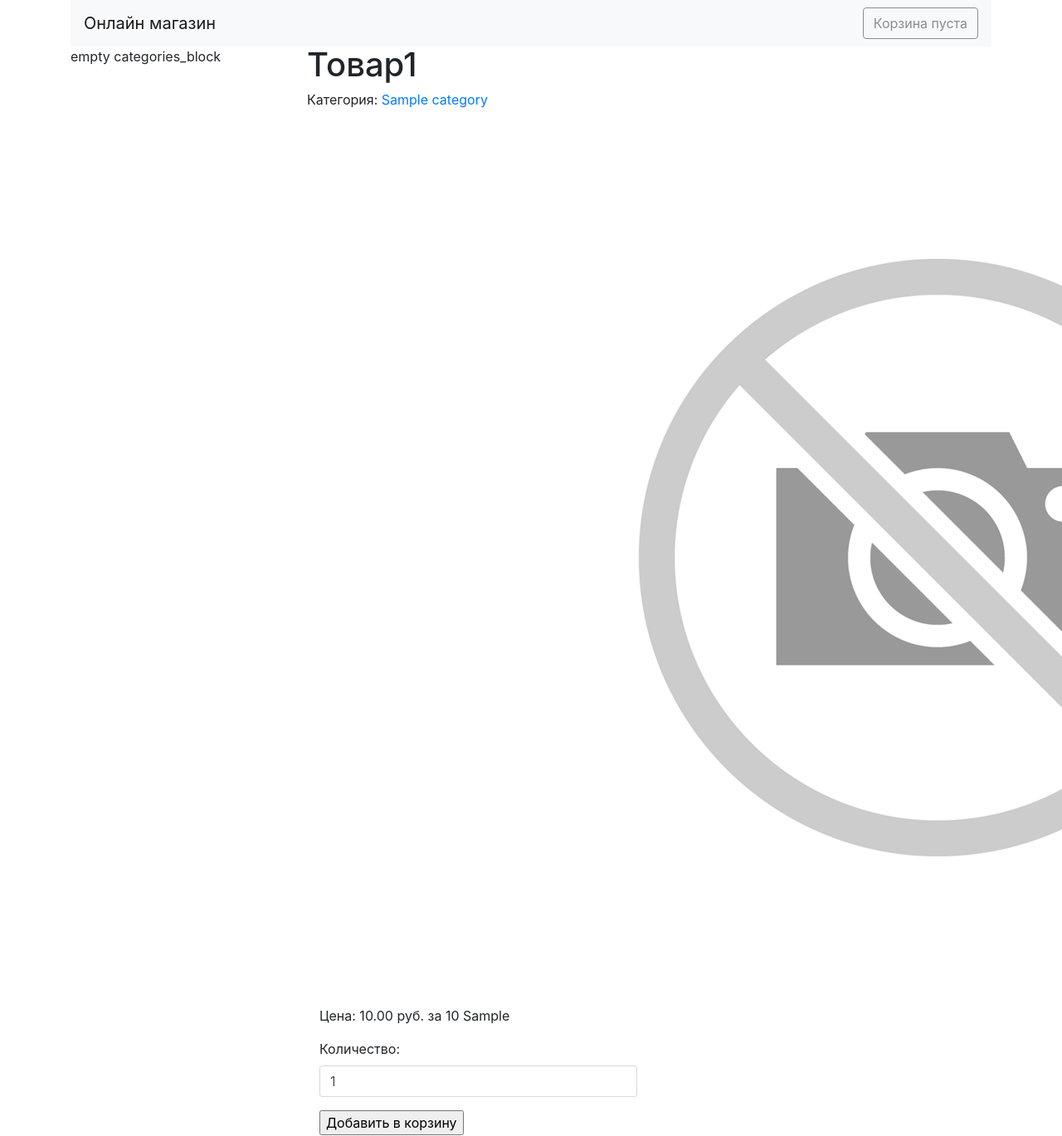
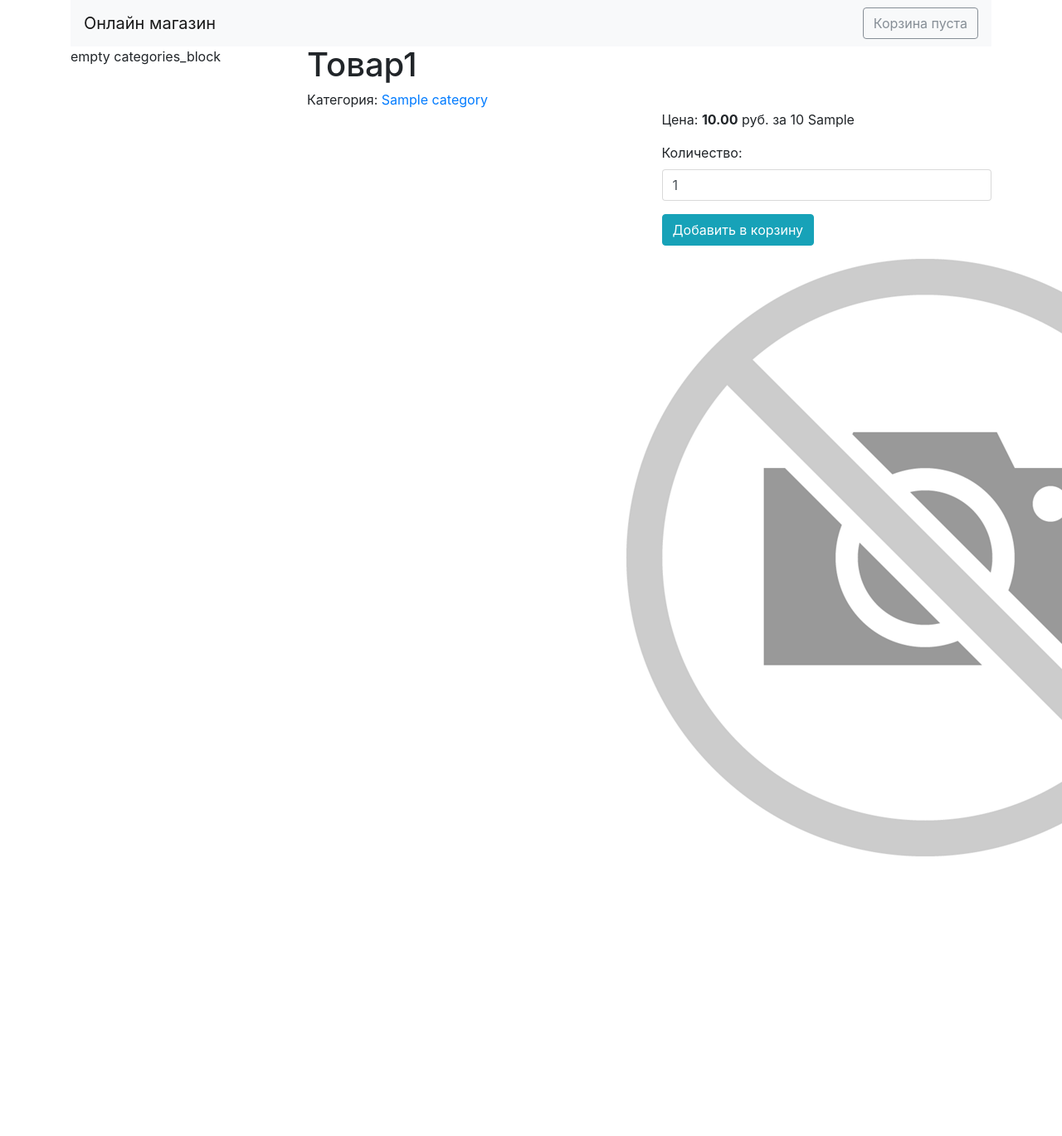
Before and after one commit to Illuzzion/simple_shop, a Django app: page /shop/product/1/ in a window 1280 px wide; the page is wider, and only the part inside the window is pictured. Shown: that part at 83% size. After the commit the page ends 1032 px from the top of that part, so only its background shows below. Run offline with Django 3.2, Linux system fonts and the light colour scheme; data comes from the database, SQL or seed files in the repository; tables that the repository leaves empty hold one stand-in row (values such as "Sample post"); parts of the project's set-up code (start-up, migrations or seed data) failed here and were passed over; some libraries are stand-ins or nearby versions.

Commit message:
changed product_detail page

```diff
--- a/simple_shop/cart/views.py
+++ b/simple_shop/cart/views.py
@@ -24,6 +24,7 @@ def CartAdd(request, product_id):
         return render(request, 'shop/product_detail.html', {'cart_product_form': form, 'product': product})
 
 
+# TODO: переделать на CBV
 class CartAddCBV(generic.RedirectView):
     pass
 
--- a/simple_shop/shop/templates/shop/product_detail.html
+++ b/simple_shop/shop/templates/shop/product_detail.html
@@ -6,8 +6,10 @@
 
 {% block body_block %}
     <h1>{{ product.name }}</h1>
-    <div>Категория: <a href="{% url 'categories:category_detail' product.category.slug %}">{{ product.category }}</a></div>
+    <div>Категория: <a href="{% url 'categories:category_detail' product.category.slug %}">{{ product.category }}</a>
+    </div>
 
+    <div class="row">
         <div class="col-md-6">
             <img src="{% if product.image %}{{ product.image.url }}{% else %}{% static "img/no-image.png" %}{% endif %}"
                  class="img-responsive">
@@ -16,18 +18,19 @@
         <div class="col-md-6">
             <p class="price">
                 {% for price_data in product.prices.all %}
-                Цена: {{ price_data.price }} руб. за {{ price_data.package_quantity }} {{ price_data.measure }}
+                    Цена: <strong>{{ price_data.price }}</strong> руб. за {{ price_data.package_quantity }} {{ price_data.measure }}
                 {% endfor %}
             </p>
 
             <form action="{% url "cart:CartAdd" product.id %}" method="post">
                 {{ cart_product_form.as_p }}
                 {% csrf_token %}
-            <input type="submit" value="Добавить в корзину">
+                <input type="submit" value="Добавить в корзину" class="btn btn-info">
             </form>
         </div>
-
+    </div>
     <div class="col-md-12">
         <div>{% autoescape off %}{{ product.description }}{% endautoescape %}</div>
     </div>
+
 {% endblock %}
```
Lines whose indentation alone changed are shown as unchanged.
